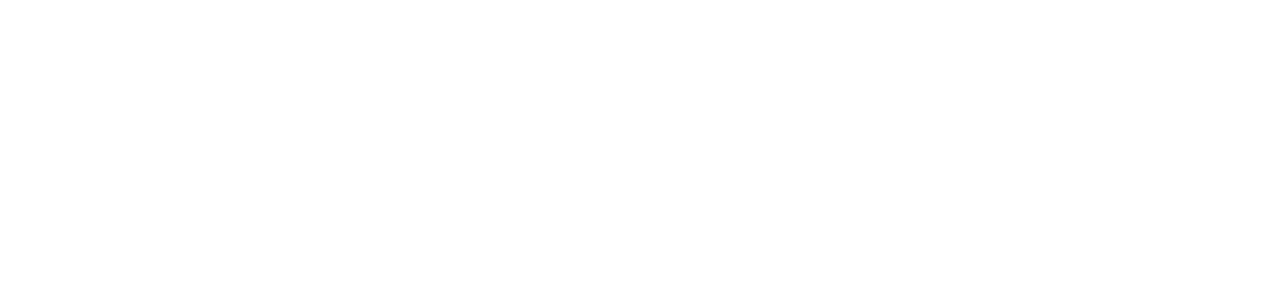
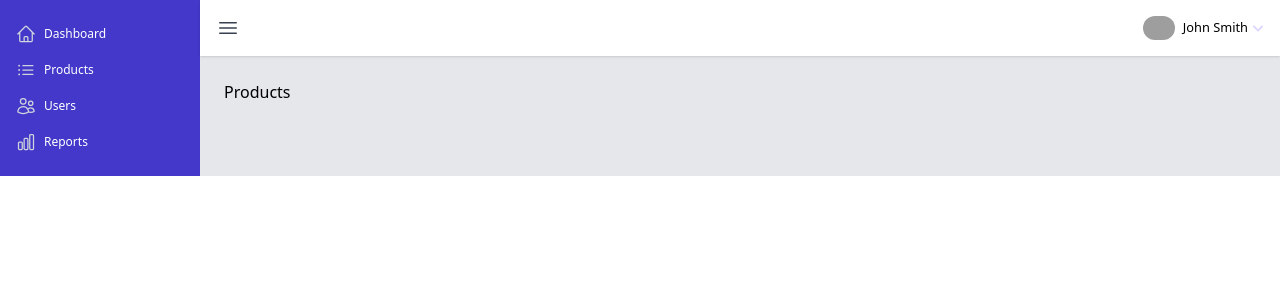
Before and after one commit to JaiveerChavda/ecommerce-app, a Vue app in the folder frontend/: page /app/products in a window 1280 px wide. Before the commit this address had no page. Shown: the top 300 px of the page. Built offline with nearby package versions, Linux system fonts and the light colour scheme; grey boxes are pictures that could not be loaded; the HTML template or start-up script is replaced by a standard one.

Commit message:
empty Product vue

```diff
--- a/frontend/src/components/Sidebar.vue
+++ b/frontend/src/components/Sidebar.vue
@@ -9,7 +9,7 @@
           Dashboard
         </span>
       </router-link>
-      <router-link :to="{name: 'app.dashboard'}"
+      <router-link :to="{name: 'app.products'}"
                    class="flex items-center p-2 rounded transition-colors hover:bg-black/30">
         <span class="mr-2 text-gray-300">
           <ListBulletIcon class="w-5"/>
--- a/frontend/src/router/index.js
+++ b/frontend/src/router/index.js
@@ -4,6 +4,7 @@
 import Login from '@/views/Login.vue'
 import RequestPassword from '@/views/RequestPassword.vue'
 import ResetPassword from '@/views/ResetPassword.vue'
+import Product from '@/views/Product.vue'
 
 const router = createRouter({
   history: createWebHistory(import.meta.env.BASE_URL),
@@ -17,6 +18,11 @@
             path: 'dashboard',
             name: 'app.dashboard',
             component: Dashboard
+          },
+          {
+            path: 'products',
+            name: 'app.products',
+            component: Product
           }
         ]
     },
--- /dev/null
+++ b/frontend/src/views/Product.vue
@@ -0,0 +1,5 @@
+<template>
+    <h1>Products</h1>
+</template>
+<script setup>
+</script>
```
